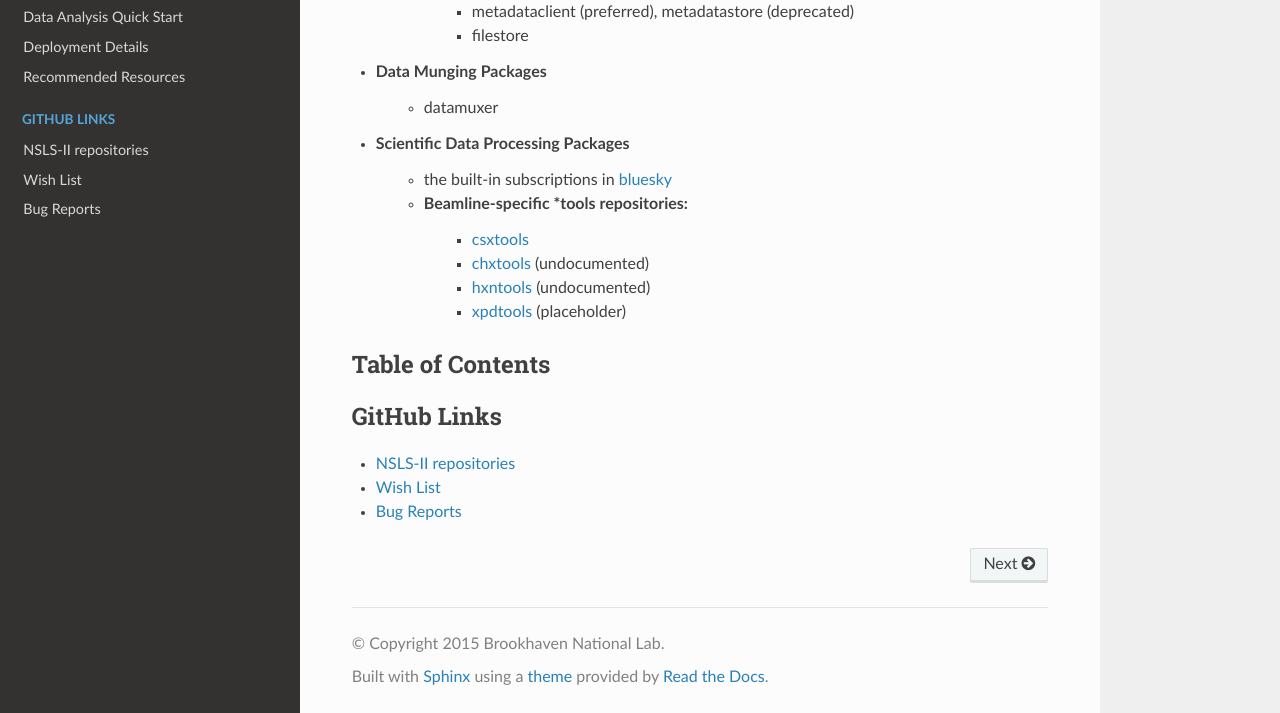
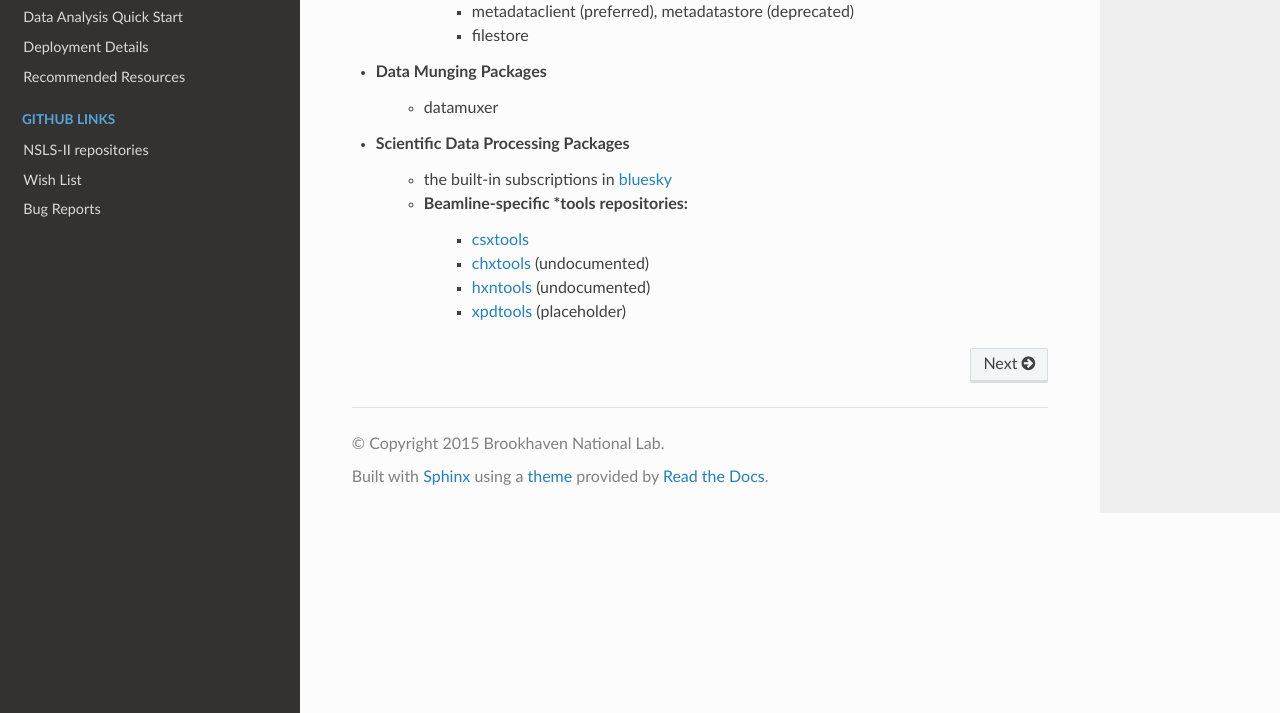
Before and after one commit to NSLS-II/docs, a Sphinx documentation site: the page built from source/index.rst, in a window 1280 px wide and 900 px high, scrolled down 737 px, cut to the strip 187-900 px from the top of the window. Built offline with Sphinx 7.4.7 and the Read the Docs theme 2.0.0, drawn with Linux system fonts in a browser that asks for light colours; pages that are not in the unit, such as notebooks, are missing from menus.

Commit message:
Hide TOC

```diff
--- a/source/index.rst
+++ b/source/index.rst
@@ -38,9 +38,6 @@ documentation, linked below.
         * `hxntools <https://github.com/NSLS-II-CHX/hxntools>`_ (undocumented)
         * `xpdtools <https://github.com/NSLS-II-XPD/xpdtools>`_ (placeholder)
 
-Table of Contents
-=================
-
 .. toctree::
    :hidden:
    :maxdepth: 2
@@ -54,6 +51,7 @@ Table of Contents
    technologies
 
 .. toctree::
+   :hidden:
    :caption: GitHub Links
 
    NSLS-II repositories <https://github.com/NSLS-II/>
```
